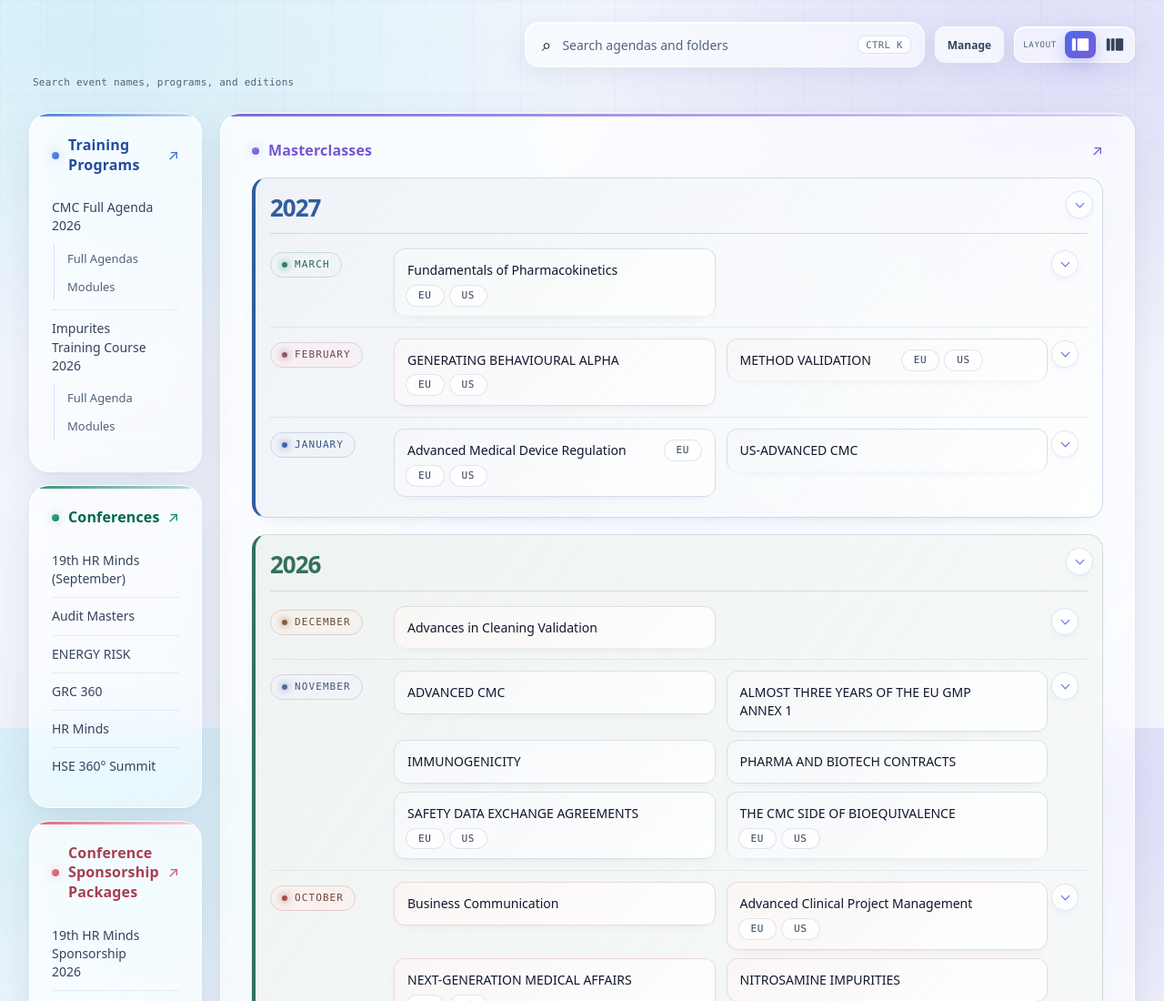
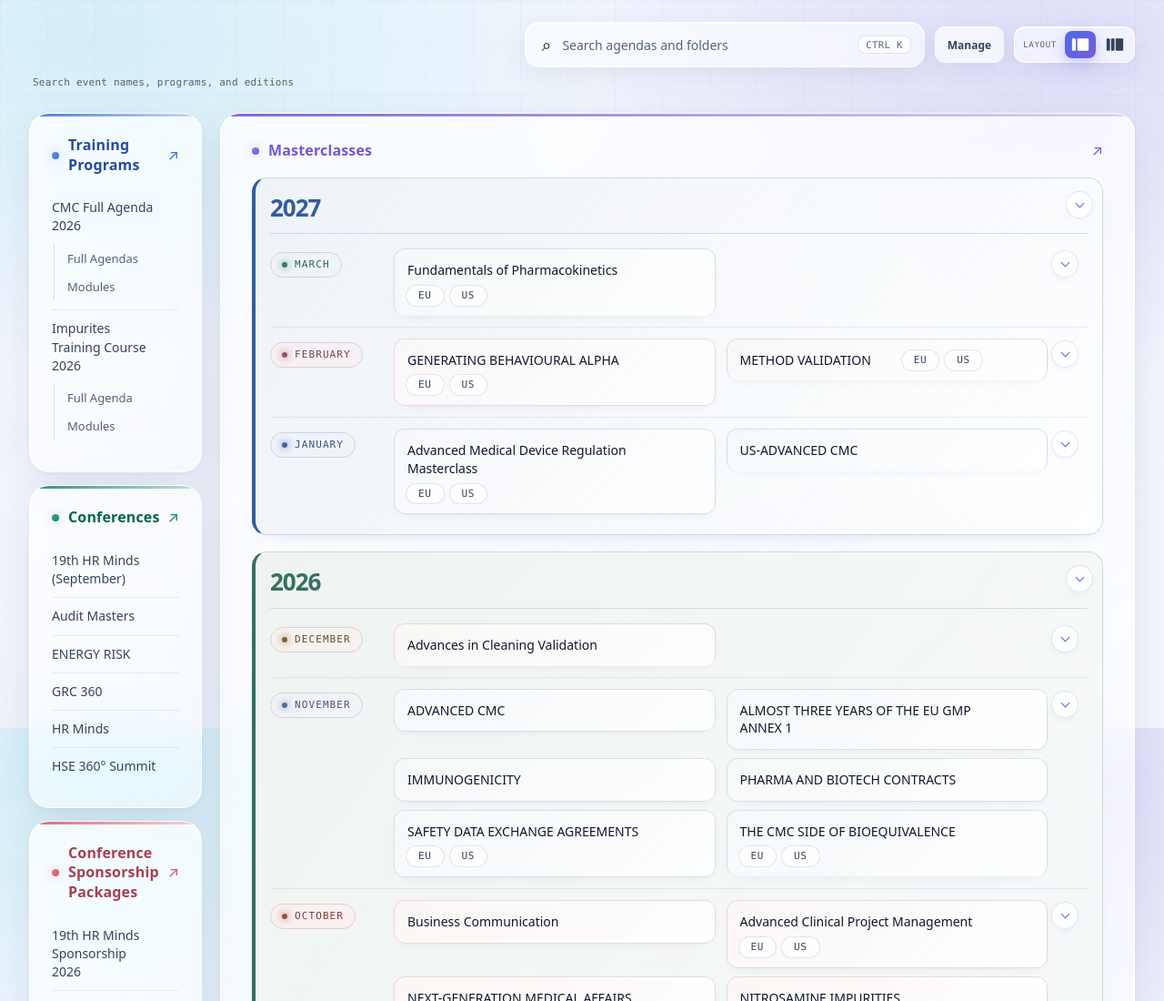
Before and after one commit to ithelpslglc-boop/agenda-library, a plain HTML site: page index.html in a window 1280 px wide. Shown: the top 1100 px of the page at 91% size. Drawn offline with Linux system fonts and the light colour scheme.

Commit message:
Add files via upload

```diff
--- a/index.html
+++ b/index.html
@@ -136,7 +136,7 @@
                   <a href="https://drive.google.com/open?id=1iWCI1OCjvKl1zGOJJun06wL2pa4unxRH&amp;usp=drive_copy" target="_blank" rel="noopener noreferrer">November </a>
                   <ul class="nested-folder-list">
                     <li><a href="https://drive.google.com/open?id=1IRdU5RIvsCy_Vl4sAMS7FdPOzXNxZAZt&amp;usp=drive_copy" target="_blank" rel="noopener noreferrer">ADVANCED CMC </a></li>
-                    <li data-admin-hidden="true"><a href="https://drive.google.com/open?id=1AIAI_LpBxF_Jd8pKcfOGOMHS5tnum7_w&amp;usp=drive_copy" target="_blank" rel="noopener noreferrer">ADVANCED MEDICAL DEVICE REGULATION MASTER CLASS </a></li>
+
                     <li><a href="https://drive.google.com/open?id=18CfbsGcAHEkUi-MoYiUjR957YM7IeP7F&amp;usp=drive_copy" target="_blank" rel="noopener noreferrer">ALMOST THREE YEARS OF THE EU GMP ANNEX 1 </a></li>
                     <li><a href="https://drive.google.com/open?id=1qNxElOWwIIfekBGGP3E6kfg3UBDewxj7&amp;usp=drive_copy" target="_blank" rel="noopener noreferrer">IMMUNOGENICITY </a></li>
                     <li><a href="https://drive.google.com/open?id=1anOPEy89VCggOVqARqyzU0xYNJJSFyZi&amp;usp=drive_copy" target="_blank" rel="noopener noreferrer">PHARMA AND BIOTECH CONTRACTS </a></li>
@@ -170,7 +170,13 @@
                 <li>
                   <a href="https://drive.google.com/open?id=1mbXk6pJX0ffXm-Qh68bt8YdJvMy2DLuL&amp;usp=drive_copy" target="_blank" rel="noopener noreferrer">January </a>
                   <ul class="nested-folder-list">
-                    <li><a href="https://drive.google.com/open?id=1b8N3wLkGWkbpP4FUa3MF-w_bWU6rUXT3&amp;usp=drive_copy" target="_blank" rel="noopener noreferrer">Advanced Medical Device Regulation </a><ul class="nested-folder-list edition-row"></ul><ul class="nested-folder-list edition-row"><li><a target="_blank" rel="noopener noreferrer" href="https://drive.google.com/open?id=11UmCrhAOkoLbU81H06Qj0KvvbuPXRq-w&amp;usp=drive_copy">EU</a></li></ul><ul class="nested-folder-list edition-row"><li><a target="_blank" rel="noopener noreferrer" href="https://drive.google.com/open?id=11UmCrhAOkoLbU81H06Qj0KvvbuPXRq-w&amp;usp=drive_copy">EU</a></li><li><a target="_blank" rel="noopener noreferrer" href="https://drive.google.com/open?id=1OzFhZ6HNE_5DYC_DSxiWwenL6IqBp-45&amp;usp=drive_copy">US</a></li></ul></li>
+                    <li>
+                      <a href="https://drive.google.com/open?id=1b8N3wLkGWkbpP4FUa3MF-w_bWU6rUXT3&amp;usp=drive_copy" target="_blank" rel="noopener noreferrer">Advanced Medical Device Regulation Masterclass </a>
+                      <ul class="nested-folder-list edition-row">
+                        <li><a href="https://drive.google.com/open?id=11UmCrhAOkoLbU81H06Qj0KvvbuPXRq-w&amp;usp=drive_copy" target="_blank" rel="noopener noreferrer">EU </a></li>
+                        <li><a href="https://drive.google.com/open?id=1OzFhZ6HNE_5DYC_DSxiWwenL6IqBp-45&amp;usp=drive_copy" target="_blank" rel="noopener noreferrer">US </a></li>
+                      </ul>
+                    </li>
                     <li><a href="https://drive.google.com/open?id=1kKpCKWjtJv2QI2fKHaMXQYo8segYgvLS&amp;usp=drive_copy" target="_blank" rel="noopener noreferrer">US-ADVANCED CMC </a></li>
                   </ul>
                 </li>
```
